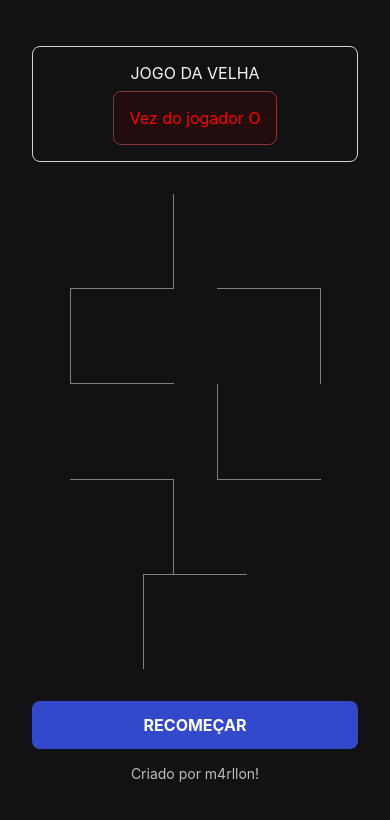
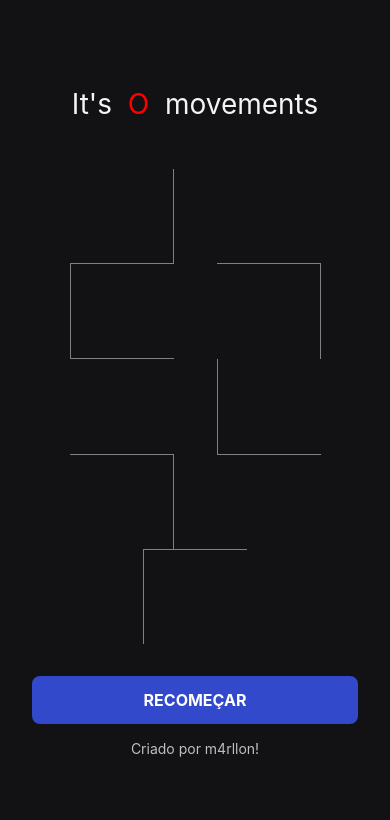
Before and after one commit to m4rllon/jogodavelha-rn, a React Native app: screen / in a window 390 px wide. Shown: the top 820 px of the page. Built offline with nearby package versions, Linux system fonts and the light colour scheme.

Commit message:
refactor: change header text

```diff
--- a/src/screens/Game/index.tsx
+++ b/src/screens/Game/index.tsx
@@ -3,7 +3,6 @@ import {
     Container,
     Header,
     TitleText,
-    PlayerTurnCard,
     Main,
     Footer,
     PlayerTurnTextCard,
@@ -47,15 +46,13 @@ export function Game(){
     return <Container>
         <Header>
             <TitleText>
-                JOGO DA VELHA
-            </TitleText>
-            <PlayerTurnCard
-            $player={player}>
+                It's {' '}
                 <PlayerTurnTextCard
                 $player={player}>
-                    Vez do jogador {player === 1 ? 'X' : 'O'}
+                    {player === 1 ? 'X' : 'O'}
                 </PlayerTurnTextCard>
-            </PlayerTurnCard>
+                {' '} movements
+            </TitleText>
         </Header>
 
         <Main>
--- a/src/screens/Game/styles.ts
+++ b/src/screens/Game/styles.ts
@@ -21,10 +21,6 @@ export const Header = styled.View`
     align-items: center;
     gap: 8px;
 
-    border-radius: 8px;
-    border-width: .5px;
-    border-color: ${({theme}) => theme.colors.background_light};
-
     padding: 16px 0;
 
     width: 100%;
@@ -32,32 +28,11 @@ export const Header = styled.View`
 
 export const TitleText = styled.Text`
     color: ${({theme}) => theme.colors.text_primary};
-    font-size: 16px;
-`
-
-export const PlayerTurnCard = styled.View<StylesProps>`
-    padding: 16px;
-    border-radius: 8px;
-    border-width: 1.5px;
-
-    border-color: ${
-        props => {
-            if(props.$player === 1) return props.theme.colors.blue_icon
-            else return props.theme.colors.red_icon
-        }
-    };
-
-    background-color: ${
-        props => {
-            if(props.$player === 1) return props.theme.colors.blue_bg
-            else return props.theme.colors.red_bg
-        }
-    };
-
+    font-size: 28px;
 `
 
 export const PlayerTurnTextCard = styled.Text<StylesProps>`
-    font-size: 16px;
+    font-size: 28px;
 
     color: ${
         props => {
```
